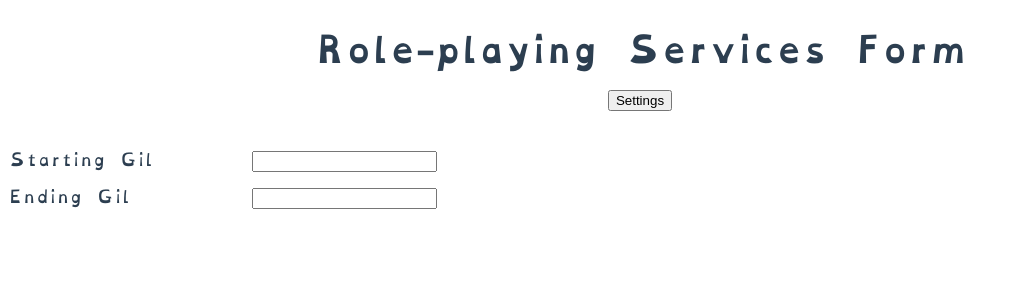
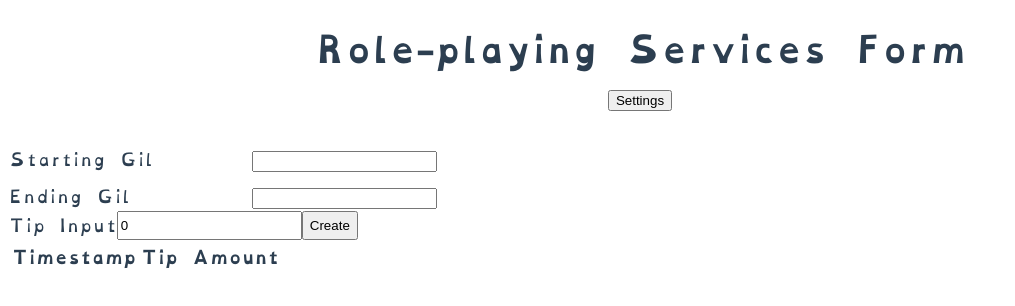
Before and after one commit to WhichWitchWife/rp-services-calculator, a JavaScript app: page / in a window 1280 px wide. Shown: the top 306 px of the page, without its empty margins (0-1015 px from the left). Built offline with nearby package versions, Linux system fonts and the light colour scheme.

Commit message:
introduce tips

```diff
--- a/src/App.vue
+++ b/src/App.vue
@@ -1,6 +1,7 @@
 <script setup>
 import { ref, onMounted } from "vue";
 import Settings from "@/Settings.vue";
+import Tips from "@/Tips.vue";
 import "./style.css";
 
 onMounted(() => {
@@ -37,5 +38,6 @@ const onFontChange = (newFont) => {
       <label for="ending_amount">Ending Gil</label>
       <input id="ending_amount" type="number" min="1" step="1" />
     </div>
+    <Tips />
   </div>
 </template>
--- /dev/null
+++ b/src/Tips.vue
@@ -0,0 +1,29 @@
+<script setup>
+import {onMounted, ref} from 'vue';
+import TipInput from "@/tips/TipInput.vue";
+
+const tipHistory = ref([]);
+
+const onPushedTip = (tip) => {
+  tipHistory.value = [...tipHistory.value, tip];
+}
+
+onMounted(() => {
+  tipHistory.value = JSON.parse(localStorage.getItem('tipHistory'));
+});
+
+</script>
+
+<template>
+  <TipInput @push-tip="onPushedTip"/>
+  <table>
+    <tr>
+      <th>Timestamp</th>
+      <th>Tip Amount</th>
+    </tr>
+    <tr v-for="tip in tipHistory">
+      <td>{{tip.timestamp}}</td>
+      <td>{{tip.amount}}</td>
+    </tr>
+  </table>
+</template>
--- a/src/setting-inputs/settingConstants.js
+++ /dev/null
@@ -1,3 +0,0 @@
-export const HOUSE_CUT = 'house-cut';
-export const NUMBER_WORKERS_PRESENT = 'num-workers';
-export const BIG_TIP_THRESHOLD = 'big-tip';
--- /dev/null
+++ b/src/setting-inputs/settingConstants.ts
@@ -0,0 +1,15 @@
+export const HOUSE_CUT = "house-cut";
+export const NUMBER_WORKERS_PRESENT = "num-workers";
+export const BIG_TIP_THRESHOLD = "big-tip";
+
+export function getHouseCut() {
+  return Number(localStorage.getItem(HOUSE_CUT)) || 0;
+}
+
+export function getNumberWorkersPresent() {
+  return Number(localStorage.getItem(NUMBER_WORKERS_PRESENT)) || 1;
+}
+
+export function getBigTipThreshold() {
+  return Number(localStorage.getItem(BIG_TIP_THRESHOLD)) || 1;
+}
--- a/src/style.css
+++ b/src/style.css
@@ -107,3 +107,7 @@
   justify-items: start;
   margin-top: 2rem;
 }
+
+.tip-entry {
+  display: flex;
+}
--- /dev/null
+++ b/src/tips/TipInput.vue
@@ -0,0 +1,31 @@
+<script setup>
+  import { ref } from 'vue';
+  import {pushOntoLocalStorageTips} from "@/tips/tipsConstants.js";
+  const emit = defineEmits({
+    pushTip: ({ amount, timestamp }) => {
+      return { timestamp, amount }
+    }
+  })
+
+  const tipInput = ref(0);
+  const onSubmit = () => {
+    const newTip = { amount: tipInput.value, timestamp: new Date().toLocaleString() };
+    emit('pushTip', newTip);
+    pushOntoLocalStorageTips(newTip);
+    tipInput.value = 0;
+  }
+</script>
+
+<template>
+  <div class="tip-entry">
+    <label for="tip-input">Tip Input</label>
+    <input
+      name="tip-input"
+      type="number"
+      min="1"
+      step="1"
+      v-model="tipInput"
+    />
+    <button @click="onSubmit">Create</button>
+  </div>
+</template>
--- /dev/null
+++ b/src/tips/tipsConstants.ts
@@ -0,0 +1,16 @@
+export const TIP_HISTORY = "tipHistory";
+export function getTipHistory() {
+  return JSON.parse(localStorage.getItem(TIP_HISTORY)) || [];
+}
+
+export function dangerousSetTipHistory(newTipHistory) {
+  localStorage.setItem(TIP_HISTORY, newTipHistory);
+}
+export function pushOntoLocalStorageTips(newTip) {
+  const tipHistory = getTipHistory();
+  const newHistory = [...tipHistory, newTip];
+  console.log(tipHistory);
+  console.log(newTip);
+  console.log(newHistory);
+  dangerousSetTipHistory(JSON.stringify(newHistory));
+}
```
